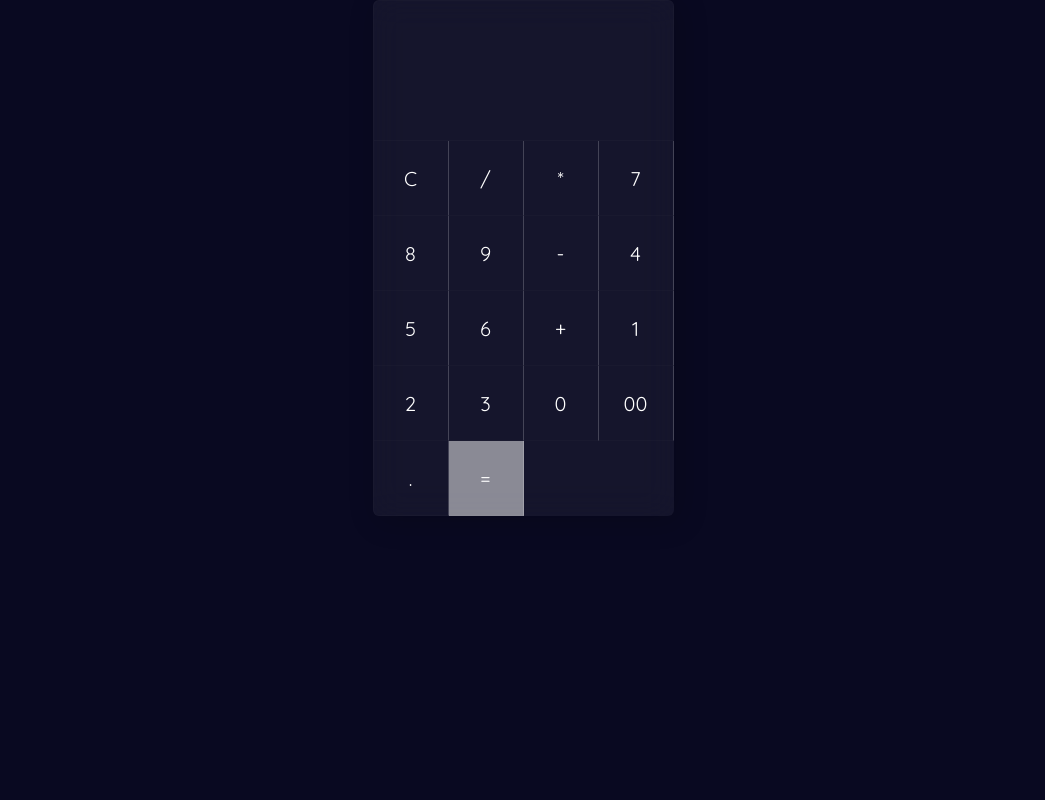
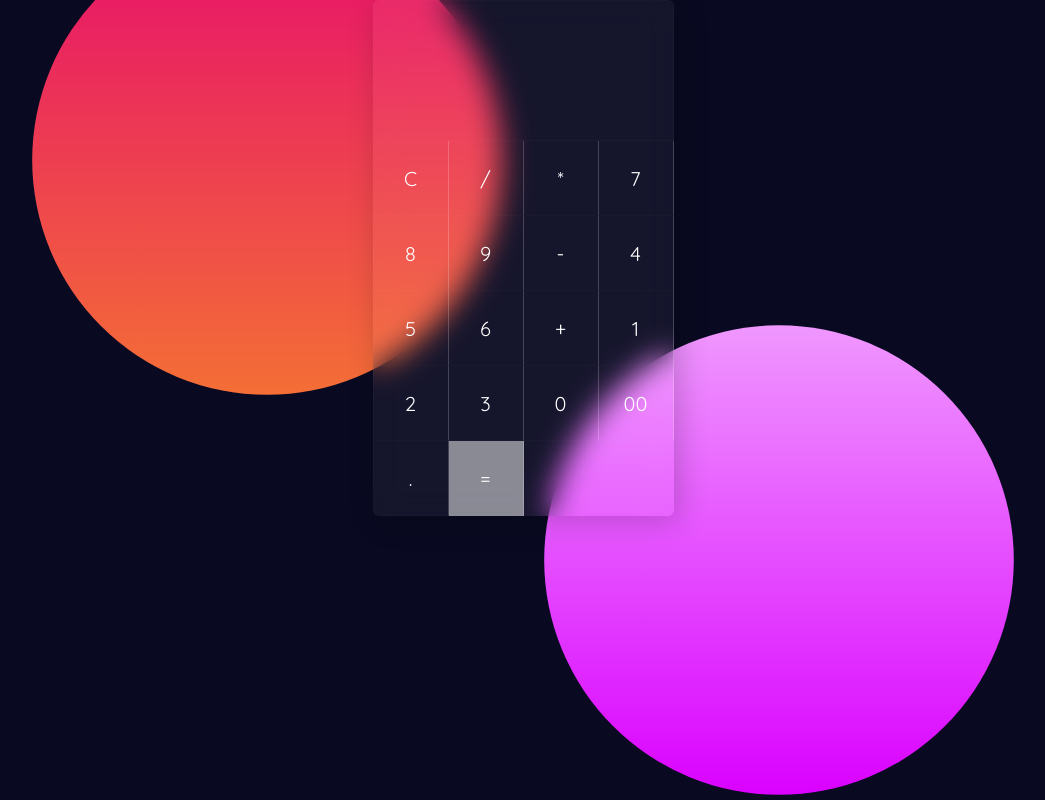
Before and after one commit to Jonnzxy/Calculadora, a plain HTML site: page index.html in a window 1280 px wide. Shown: the whole page, without its empty margins (117-1162 px from the left). Drawn offline with Linux system fonts and the light colour scheme.

Commit message:
Add files via upload

```diff
--- a/style.css
+++ b/style.css
@@ -20,7 +20,7 @@ body::before{
     left: 0;
     width: 100%;
     height: 100%;
-    background-color: linear-gradient(#e91e63, #ffc107);
+    background: linear-gradient(#e91e63, #ffc107);
     clip-path: circle(22% at 30% 20%);
 }
 body::after{
@@ -30,8 +30,8 @@ body::after{
     left: 0;
     width: 100%;
     height: 100%;
-    background-color: linear-gradiente(#ffffff, #da00ff);
-    clip-path: circle(20 at 70% 90%);
+    background: linear-gradient(#ffffff, #da00ff);
+    clip-path: circle(22% at 70% 70%);
 }
 .container{
     position: relative;
```
